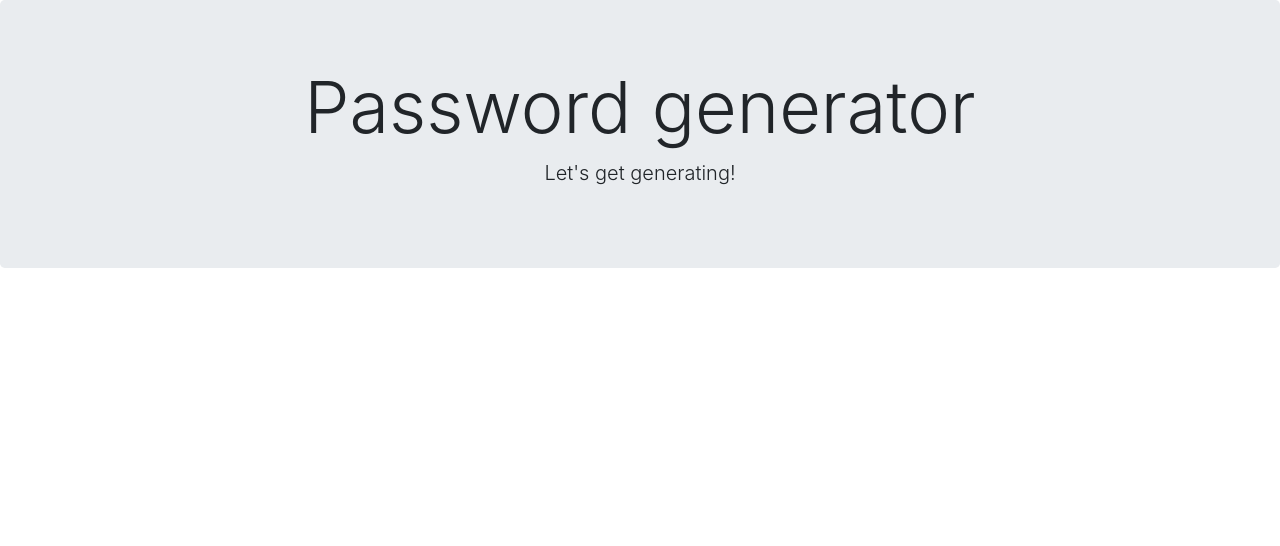
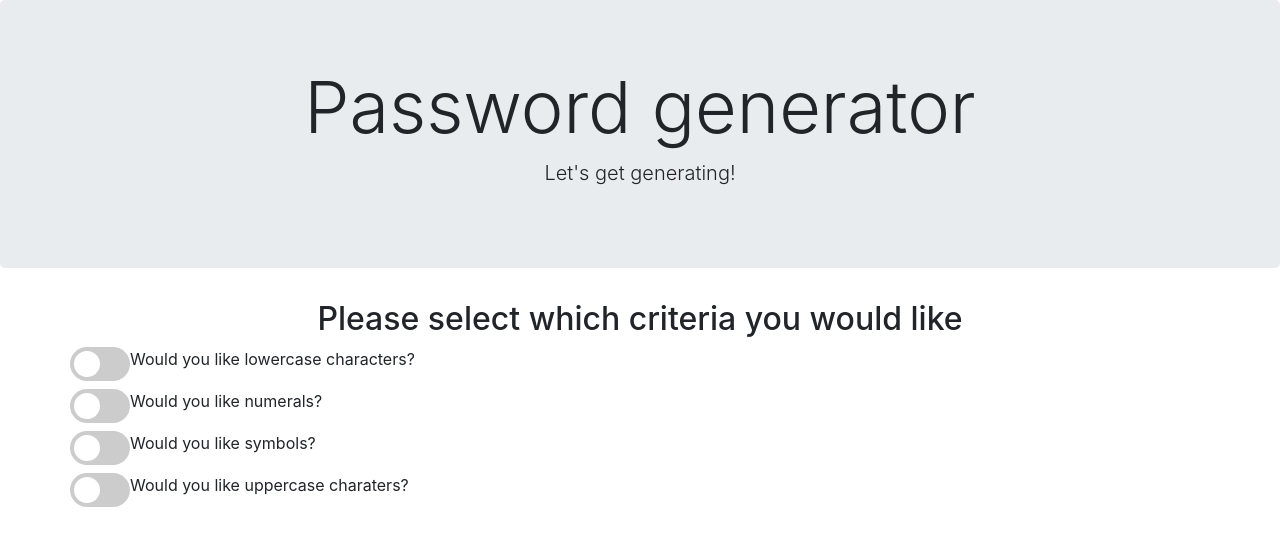
Before and after one commit to lills1/improved-password-generator, a plain HTML site: page index.html in a window 1280 px wide. Drawn offline with nearby package versions, Linux system fonts and the light colour scheme.

Commit message:
styled the toggles and text to be next to each other using bootstrap

```diff
--- a/index.html
+++ b/index.html
@@ -21,35 +21,90 @@
     </div>
   </header>
 
-  <!-- <div class="container">
+  <div class="container">
+    <div class="row justify-content-center">
       <h2>Please select which criteria you would like</h2>
-    <div class="d-flex">
+    </div>
+    <div class="row">
+      <div class=".col-xs-6">
         <label class="switch">
           <input type="checkbox">
-        <span class="slider round"> Would you like lowercase characters?</span>
+          <div class="slider round"> </div>
+      </div>
+      <div class=".col-xs-6">
+        Would you like lowercase characters?
+      </div>
+    </div>
+
     </label>
+    <div class="row">
+      <div class=".col-xs-6">
+        <label class="switch">
+          <input type="checkbox">
+          <div class="slider round"> </div>
+      </div>
+      <div class=".col-xs-6">
+        Would you like numerals?
+      </div>
+    </div>
+    </label>
+
+    </label>
+    <div class="row">
+      <div class=".col-xs-6">
+        <label class="switch">
+          <input type="checkbox">
+          <div class="slider round"> </div>
+      </div>
+      <div class=".col-xs-6">
+        Would you like symbols?
+      </div>
+    </div>
+    </label>
+
+    </label>
+    <div class="row">
+      <div class=".col-xs-6">
+        <label class="switch">
+          <input type="checkbox">
+          <div class="slider round"> </div>
+      </div>
+      <div class=".col-xs-6">
+        Would you like uppercase charaters?
+      </div>
+    </div>
+  </div>
+  </label>
+
+
+
+  <!-- <div class="col-1 d-flex">
       <label class="switch">
         <input type="checkbox">
         <span class="slider round"> Would you like numerals?</span>
       </label>
+    </div>
+    <div class="col-1 d-flex">
       <label class="switch">
         <input type="checkbox">
         <span class="slider round"> Would you like lowercase symbols?</span>
       </label>
     </div>
+    <div class="col-1 d-flex">
       <label class="switch">
         <input type="checkbox">
         <span class="slider round"> Would you like lowercase uppercase characters?</span>
       </label>
-    <div class="card-body">
+    </div> -->
+  <!-- </div> -->
+  <!-- <div class="card-body">
       <textarea readonly id="password" placeholder="Your Secure Password" aria-label="Generated Password"></textarea>
-    </div>
-    <div class="card-footer">
+    </div> -->
+  <!-- <div class="card-footer">
       <button id="generate" class="btn">Generate Password</button>
     </div>
     <div>
       <button type="button" class="btn" onclick="javascript:window.close()"> Exit </button>
-    </div>
     </div> -->
   <script src="./Assets/script.js"></script>
 </body>
```
Lines whose indentation alone changed are shown as unchanged.
